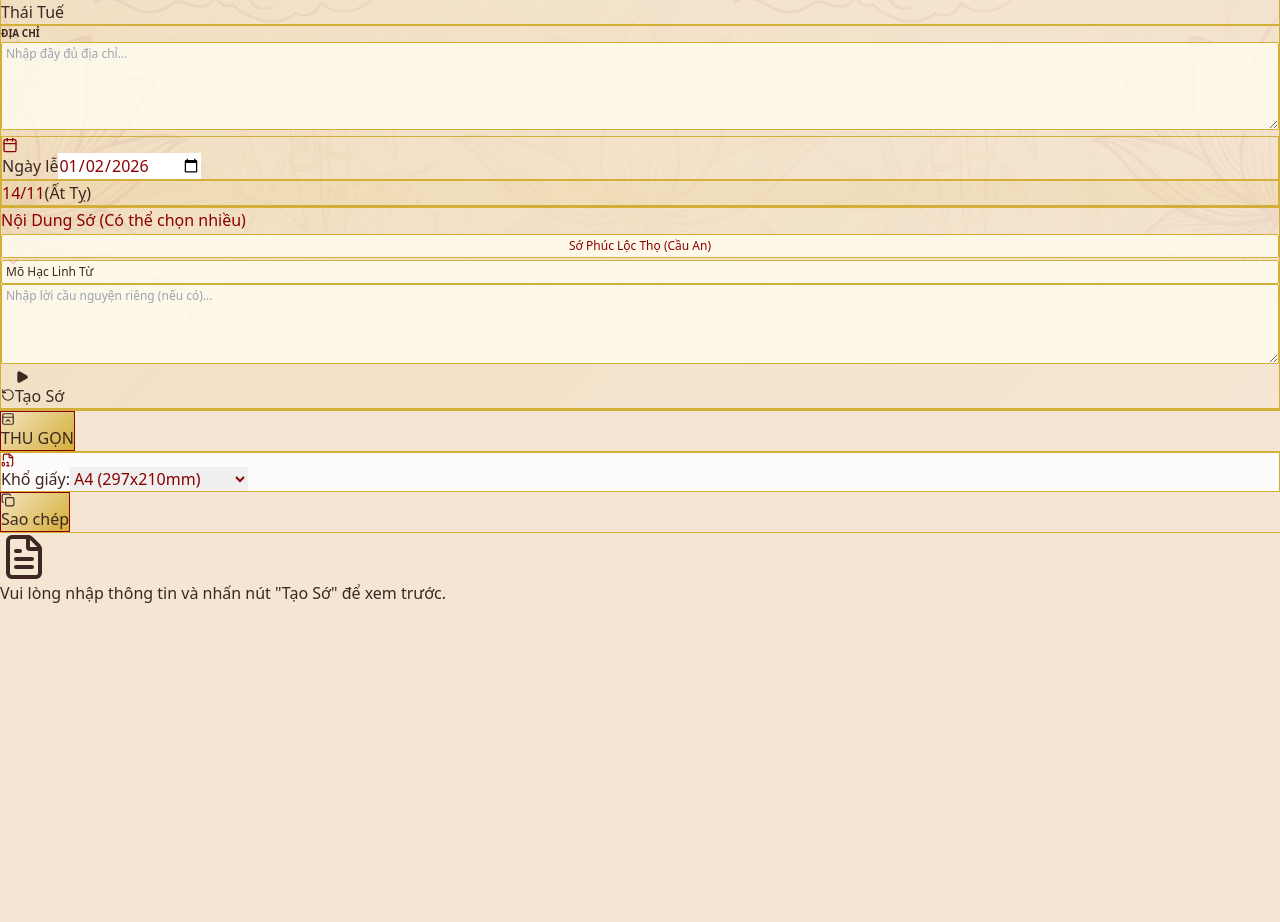
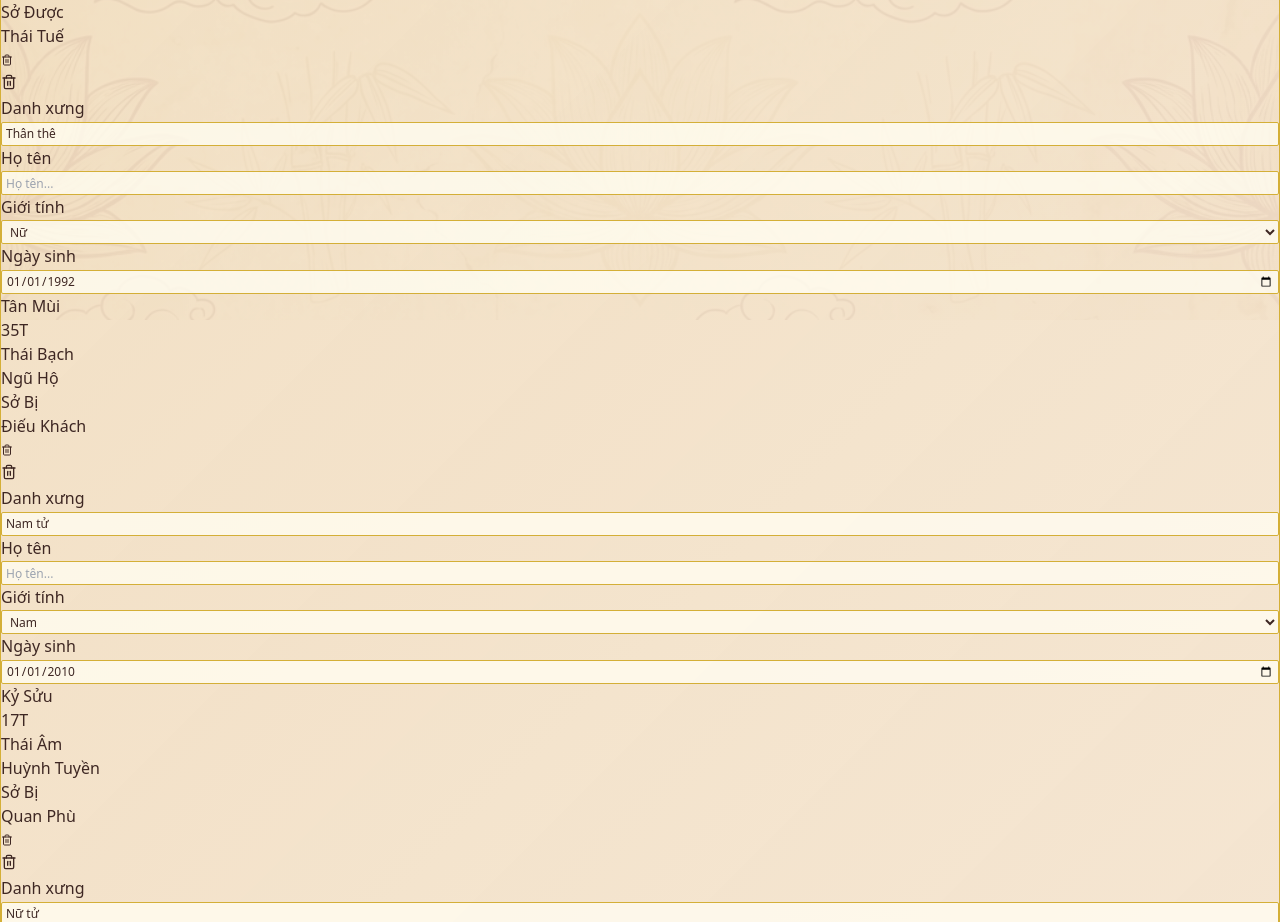
Before and after one commit to hoangnd16/tao_so, a React (Vite) app: page / in a window 1280 px wide. Shown: the part 480-1402 px from the top of the page. Before the commit the page ends 1085 px from the top, so only its background shows below. Built offline with nearby package versions, Linux system fonts and the light colour scheme.

Commit message:
Update default member

```diff
--- a/src/App.jsx
+++ b/src/App.jsx
@@ -614,7 +614,10 @@ const TEMPLATES = {
 export default function App() {
     const [formData, setFormData] = useState({
         members: [
-            { id: 1, title: 'Tín chủ', name: '', birthDate: '1990-01-01', gender: 'male' }
+            { id: 1, title: 'Tín chủ', name: '', birthDate: '1990-01-01', gender: 'male' },
+            { id: 2, title: 'Thân thê', name: '', birthDate: '1992-01-01', gender: 'female' },
+            { id: 3, title: 'Nam tử', name: '', birthDate: '2010-01-01', gender: 'male' },
+            { id: 4, title: 'Nữ tử', name: '', birthDate: '2012-01-01', gender: 'female' }
         ],
         address: '',
         templeName: 'Mõ Hạc Linh Từ',
```
